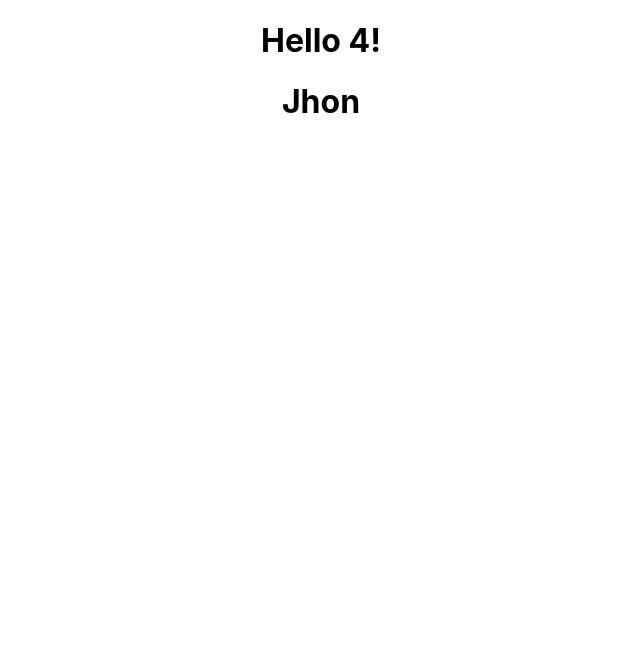
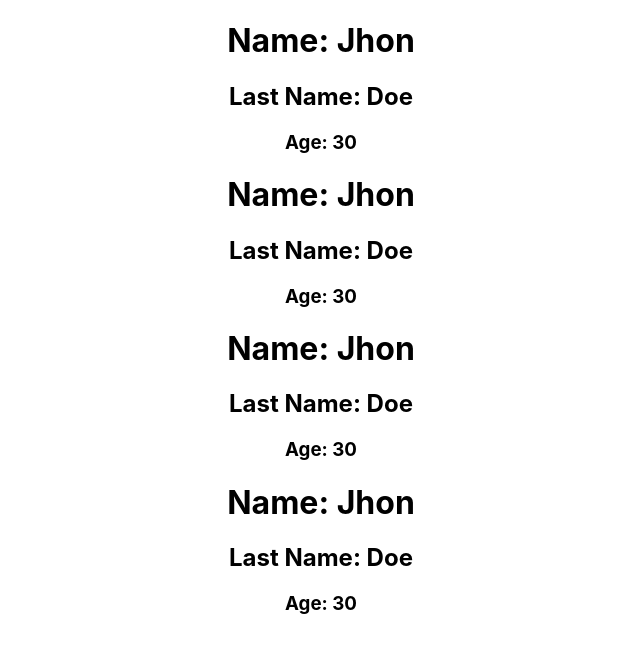
Before and after one commit to washopilot/react-crash-course-2022, a React (Create React App) app: page / in a window 1280 px wide. Shown: the top 652 px of the page, without its empty margins (319-959 px from the left). Built offline with nearby package versions, Linux system fonts and the light colour scheme.

Commit message:
react component

```diff
--- a/src/App.tsx
+++ b/src/App.tsx
@@ -1,22 +1,25 @@
 import React from 'react';
 import './App.css';
 
+const Person = () => {
+  return (
+    <>
+      <h1>Name: Jhon</h1>
+      <h2>Last Name: Doe</h2>
+      <h3>Age: 30</h3>
+    </>
+  );
+};
+
 const App = () => {
-  const name = 'Jhon';
+  const isUserLoggedIn = true;
 
   return (
     <div className="App">
-      <h1>Hello {2 + 2}! </h1>
-      {name ? (
-        <>
-          <h1>{name}</h1>
-        </>
-      ) : (
-        <>
-          <h1>test</h1>
-          <h2>There is no name</h2>
-        </>
-      )}
+      <Person />
+      <Person />
+      <Person />
+      <Person />
     </div>
   );
 };
```
